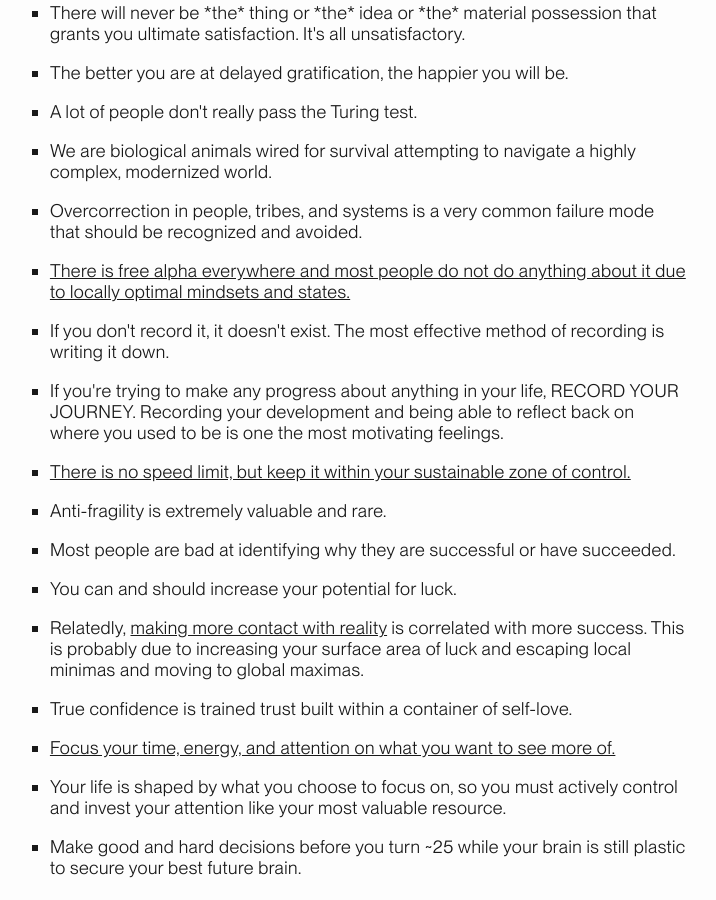
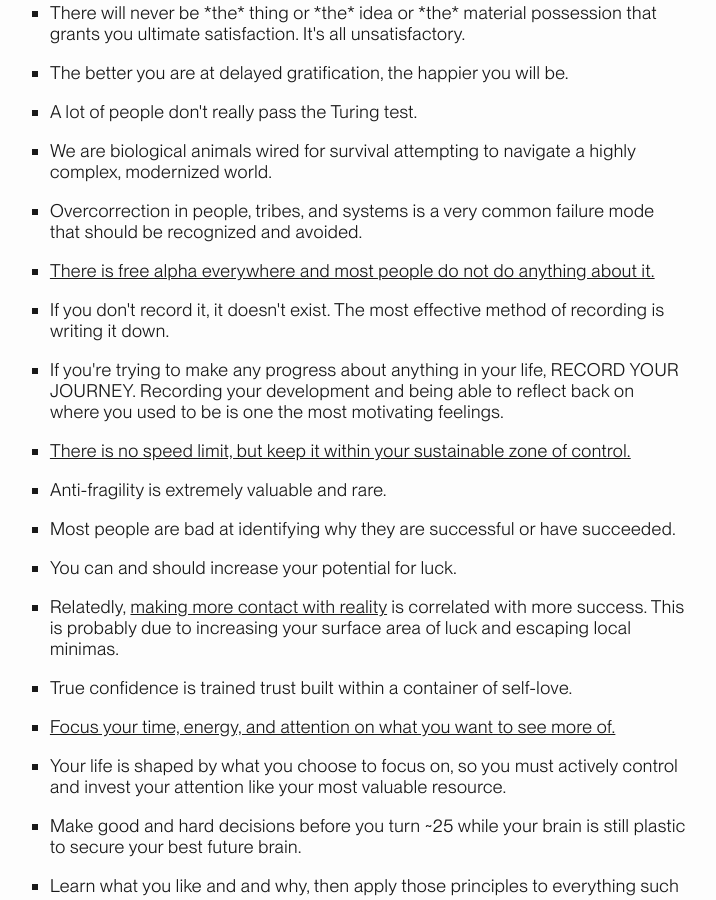
Before and after one commit to pxsswordprotected/personalsite, a Jekyll site: the page docs/principles.html, which Jekyll copies as it is, in a window 1280 px wide and 900 px high, scrolled down 717 px. Shown: the whole window, without its empty margins (285-1001 px from the left). Built offline with Jekyll 4.4.1, drawn with Linux system fonts in a browser that asks for light colours; some of the changed text lies outside the part shown.

Commit message:
update principles

```diff
--- a/docs/principles.html
+++ b/docs/principles.html
@@ -209,8 +209,7 @@
                                 target="_blank"
                                 rel="noopener"
                                 >There is free alpha everywhere and most people
-                                do not do anything about it due to locally
-                                optimal mindsets and states.</a
+                                do not do anything about it.</a
                             >
                         </li>
                         <li>
@@ -250,7 +249,7 @@
                             >
                             is correlated with more success. This is probably
                             due to increasing your surface area of luck and
-                            escaping local minimas and moving to global maximas.
+                            escaping local minimas.
                         </li>
                         <li>
                             True confidence is trained trust built within a
@@ -582,8 +581,6 @@
                                 is an order of magnitude bigger than that needed
                                 to produce it.
                             </a>
-                            It takes much more time to prove bullshit wrong than
-                            it does to make bullshit.
                         </li>
                         <li>
                             If you follow what your body-mind likes through
```
Also changed, not shown: other parts of docs/principles.html (+1 -1 lines).
